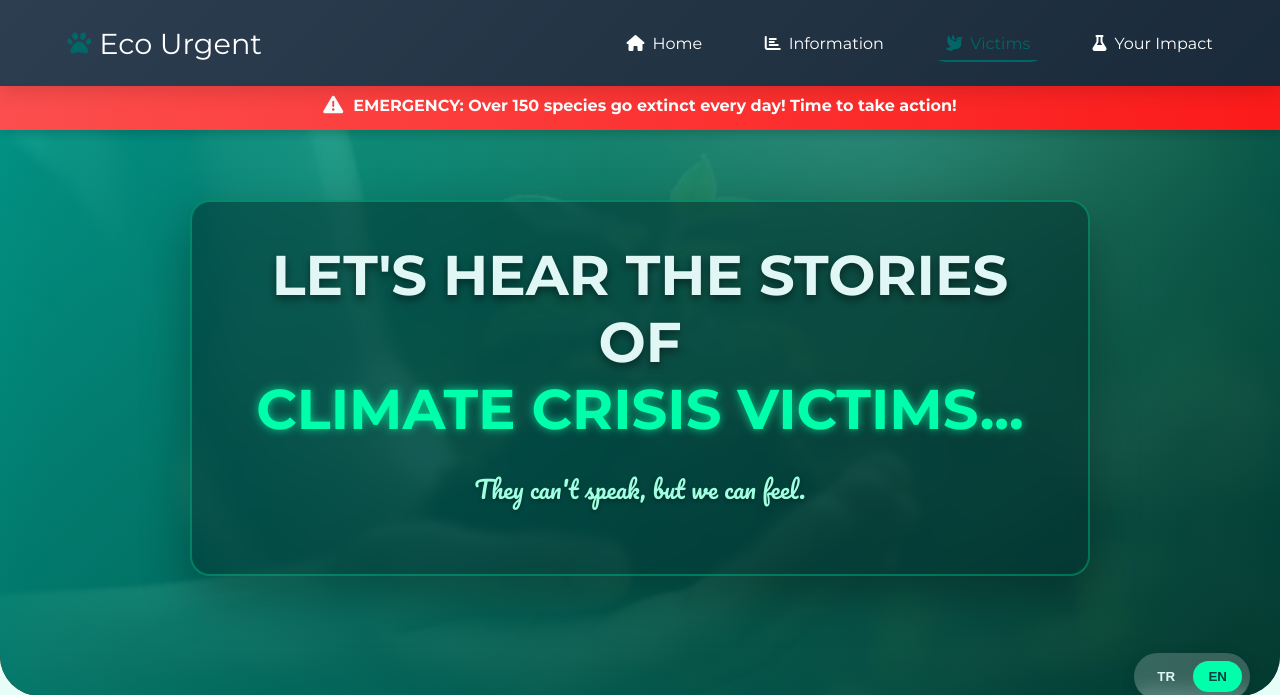
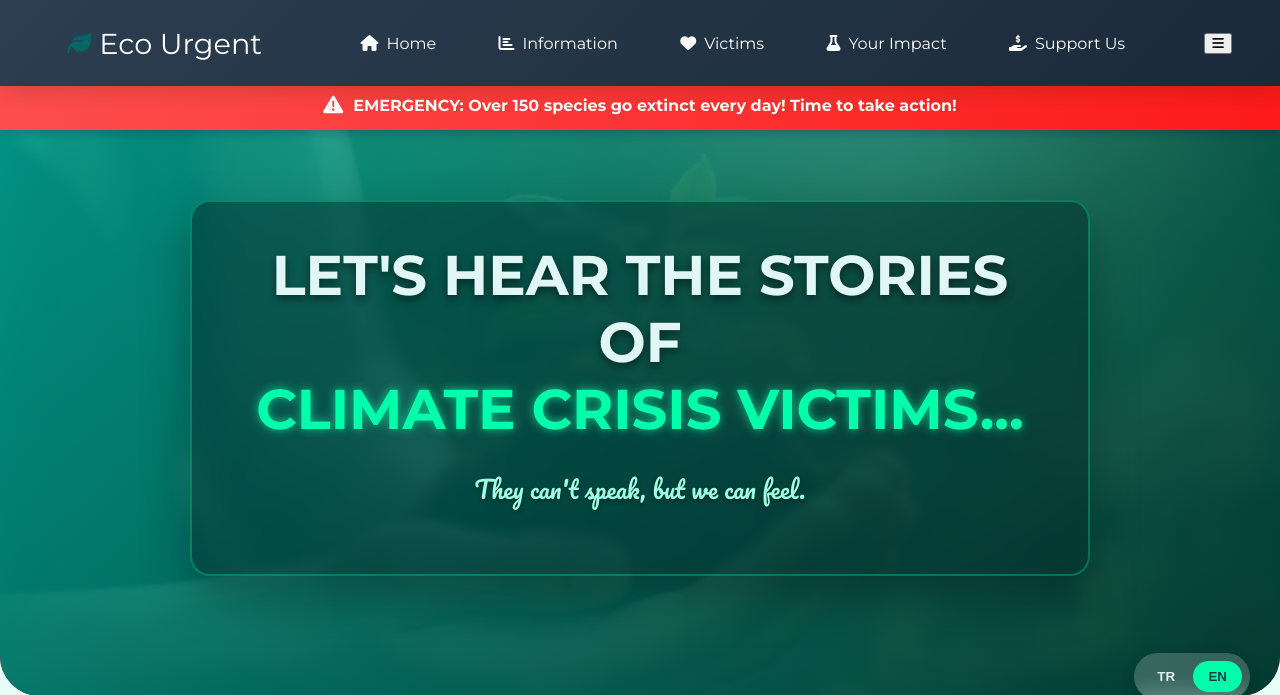
Before and after one commit to mrkaymasfire/EcoUrgent, a Flask app: page /kurbanlar in a window 1280 px wide. Shown: the top 695 px of the page. Run offline with Flask 3, Linux system fonts and the light colour scheme.

Commit message:
kurbanlar.html

```diff
--- a/templates/kurbanlar.html
+++ b/templates/kurbanlar.html
@@ -1218,16 +1218,38 @@
   <nav class="navbar">
         <div class="navbar-container">
             <a href="{{ url_for('index') }}" class="navbar-logo">
-        <i class="fas fa-paw"></i>
-        <span class="tr-text" style="display:none;">Eco Urgent</span>
-        <span class="en-text">Eco Urgent</span>
+                <i class="fas fa-leaf"></i> Eco Urgent
             </a>
             <div class="navbar-links">
-        <a href="{{ url_for('index') }}"><i class="fas fa-home"></i> <span class="tr-text" style="display:none;">Ana Sayfa</span><span class="en-text">Home</span></a>
-        <a href="{{ url_for('bilgilendirme') }}"><i class="fas fa-chart-bar"></i> <span class="tr-text" style="display:none;">Bilgilendirme</span><span class="en-text">Information</span></a>
-        <a href="{{ url_for('kurbanlar') }}" class="aktif"><i class="fas fa-dove"></i> <span class="tr-text" style="display:none;">Kurbanlar</span><span class="en-text">Victims</span></a>
-        <a href="{{ url_for('senin_etkin') }}"><i class="fas fa-flask"></i> <span class="tr-text" style="display:none;">Senin Etkin</span><span class="en-text">Your Impact</span></a>
-      </div>
+                <a href="{{ url_for('index') }}">
+                    <i class="fas fa-home"></i>
+                    <span class="tr-text">Ana Sayfa</span>
+                    <span class="en-text" style="display:none">Home</span>
+                </a>
+                <a href="{{ url_for('bilgilendirme') }}">
+                    <i class="fas fa-chart-bar"></i>
+                    <span class="tr-text">Bilgilendirme</span>
+                    <span class="en-text" style="display:none">Information</span>
+                </a>
+                <a href="{{ url_for('kurbanlar') }}">
+                    <i class="fas fa-heart"></i>
+                    <span class="tr-text">Kurbanlar</span>
+                    <span class="en-text" style="display:none">Victims</span>
+                </a>
+                <a href="{{ url_for('senin_etkin') }}">
+                    <i class="fas fa-flask"></i>
+                    <span class="tr-text">Senin Etkin</span>
+                    <span class="en-text" style="display:none">Your Impact</span>
+                </a>
+                <a href="{{ url_for('destek') }}" class="active">
+                    <i class="fas fa-hand-holding-usd"></i>
+                    <span class="tr-text">Siteyi Destekle</span>
+                    <span class="en-text" style="display:none">Support Us</span>
+                </a>
+            </div>
+            <button class="mobile-menu-btn">
+                <i class="fas fa-bars"></i>
+            </button>
         </div>
     </nav>
 
@@ -1554,6 +1576,11 @@
                         <i class="fas fa-chevron-right"></i>
                         <span>{{ t.impact_test }}</span>
                     </a></li>
+                    <li><a href="{{ url_for('destek') }}">
+                        <i class="fas fa-chevron-right"></i>
+                        <span class="tr-text">Siteyi Destekle</span>
+                        <span class="en-text" style="display: none">Support Us</span>
+                    </a></li>
                 </ul>
             </div>
 
```
Lines whose indentation alone changed are shown as unchanged.
